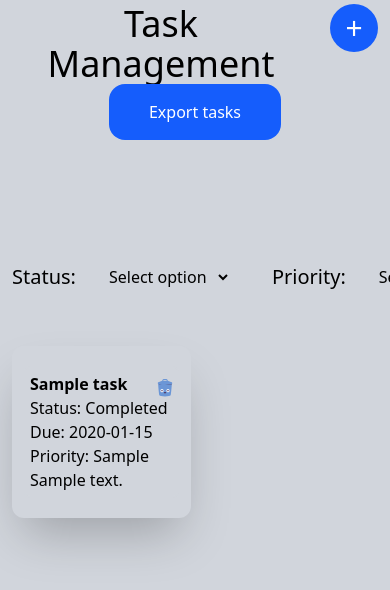
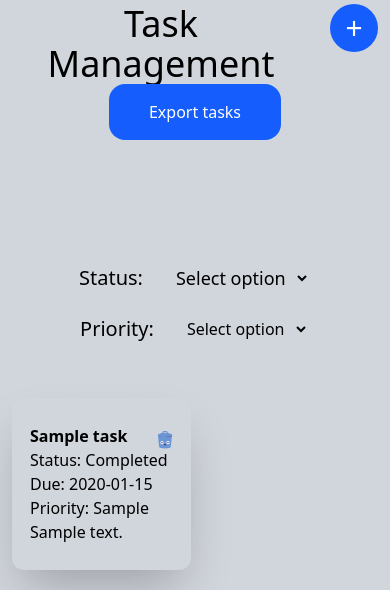
Before and after one commit to tsvetkovivan365-code/flask_task_app, a Flask app: page /dashboard in a window 390 px wide; the page is wider, and only the part inside the window is pictured. Shown: the part 112-702 px from the top of that part. Run offline with Flask 3, Linux system fonts and the light colour scheme; a user stored in the database is signed in; tables that the repository leaves empty hold one stand-in row (values such as "Sample post").

Commit message:
Adding responsiveness to filters

```diff
--- a/static/css/main.css
+++ b/static/css/main.css
@@ -994,6 +994,31 @@
       align-items: center;
     }
   }
+  .max-sm\:gap-1 {
+    @media (width < 40rem) {
+      gap: calc(var(--spacing) * 1);
+    }
+  }
+  .max-sm\:gap-2 {
+    @media (width < 40rem) {
+      gap: calc(var(--spacing) * 2);
+    }
+  }
+  .max-sm\:text-\[2px\] {
+    @media (width < 40rem) {
+      font-size: 2px;
+    }
+  }
+  .max-sm\:text-\[12px\] {
+    @media (width < 40rem) {
+      font-size: 12px;
+    }
+  }
+  .max-sm\:text-\[18px\] {
+    @media (width < 40rem) {
+      font-size: 18px;
+    }
+  }
   .sm\:h-8 {
     @media (width >= 40rem) {
       height: calc(var(--spacing) * 8);
--- a/templates/dashboard.html
+++ b/templates/dashboard.html
@@ -23,15 +23,15 @@
 
 
 
-    <section class='relative flex gap-10 items-center justify-start top-58 w-full'>
+    <section class='relative flex gap-10 items-center justify-start top-58 w-full max-sm:flex-col max-sm:gap-2'>
         <section>
             <form method="GET" action="{{url_for('dashboard')}}" class='flex gap-5 items-center'>
                 <label for="selected_status" class='text-[20px]'>Status:</label>
-                <select name="selected_status" id="selected_status" onchange="this.form.submit()" class='p-2 border focus:border-2 focus:border-black border-gray-300 rounded-lg'>
-                    <option value="">Select option</option>
-                    <option value="To Do" {% if selected_status == 'To Do' %} selected {% endif %}>To Do</option>
-                    <option value="In Progress" {% if selected_status == 'In Progress' %} selected {% endif %}>In Progress</option>
-                    <option value="Completed" {% if selected_status == 'Completed' %} selected {% endif %}>Completed</option>
+                <select name="selected_status" id="selected_status" onchange="this.form.submit()" class='max-sm:text-[18px] p-2 border focus:border-2 focus:border-black border-gray-300 rounded-lg'>
+                    <option class='max-sm:text-[12px]' value="">Select option</option>
+                    <option class='max-sm:text-[12px]' value="To Do" {% if selected_status == 'To Do' %} selected {% endif %}>To Do</option>
+                    <option class='max-sm:text-[12px]' value="In Progress" {% if selected_status == 'In Progress' %} selected {% endif %}>In Progress</option>
+                    <option class='max-sm:text-[12px]' value="Completed" {% if selected_status == 'Completed' %} selected {% endif %}>Completed</option>
                 </select>
             </form>
         </section>
@@ -40,11 +40,11 @@
             <form method="GET" action="{{url_for('dashboard')}}" class='flex gap-5 items-center'>
                 <label for="selected_priority" class='text-[20px]'>Priority:</label>
                 <select name="selected_priority" id="selected_priority" onchange="this.form.submit()" class='p-2 border focus:border-2 focus:border-black border-gray-300 rounded-lg'>
-                    <option value="">Select option</option>
-                    <option value="Low" {% if selected_priority == 'Low' %} selected {% endif %}>Low</option>
-                    <option value="Medium" {% if selected_priority == 'Medium' %} selected {% endif %}>Medium</option>
-                    <option value="High" {% if selected_priority == 'High' %} selected {% endif %}>High</option>
-                    <option value="Critical" {% if selected_priority == 'Critical' %} selected {% endif %}>Critical</option>
+                    <option class='max-sm:text-[12px]' value="">Select option</option>
+                    <option class='max-sm:text-[12px]' value="Low" {% if selected_priority == 'Low' %} selected {% endif %}>Low</option>
+                    <option class='max-sm:text-[12px]' value="Medium" {% if selected_priority == 'Medium' %} selected {% endif %}>Medium</option>
+                    <option class='max-sm:text-[12px]' value="High" {% if selected_priority == 'High' %} selected {% endif %}>High</option>
+                    <option class='max-sm:text-[12px]' value="Critical" {% if selected_priority == 'Critical' %} selected {% endif %}>Critical</option>
                 </select>
             </form>
         </section>
```
